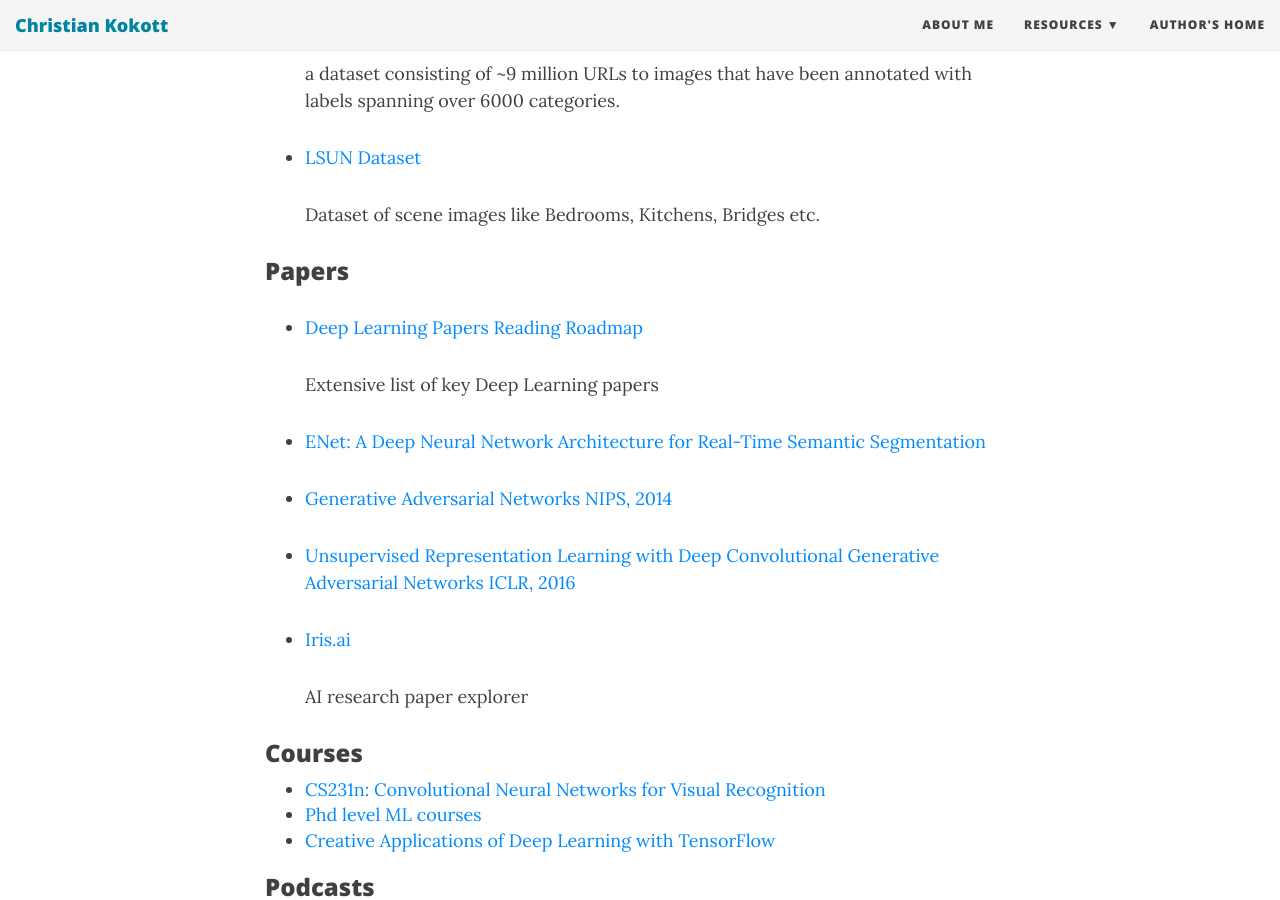
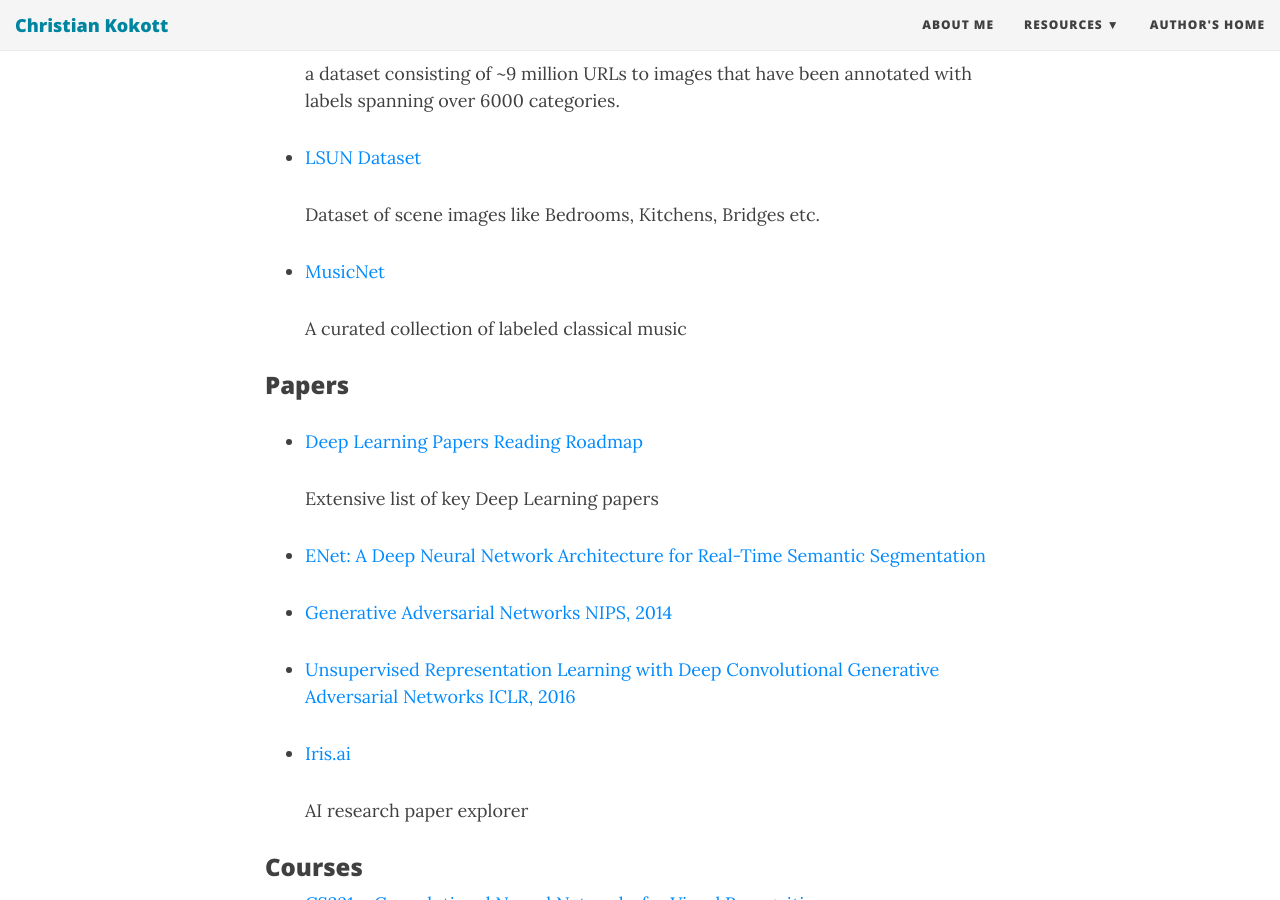
Before and after one commit to dotKokott/dotKokott.github.io, a Jekyll site: the page built from machinelearning.md, in a window 1280 px wide and 900 px high, scrolled down 1872 px. Built offline with Jekyll 4.4.1, drawn with Linux system fonts in a browser that asks for light colours; nearby versions of some CDN libraries.

Commit message:
Added MusicNet dataset

```diff
--- a/machinelearning.md
+++ b/machinelearning.md
@@ -58,6 +58,10 @@
 * [LSUN Dataset](http://www.yf.io/p/lsun)
 
   Dataset of scene images like Bedrooms, Kitchens, Bridges etc.
+
+* [MusicNet](http://homes.cs.washington.edu/~thickstn/musicnet.html)
+
+  A curated collection of labeled classical music
 
 ### Papers
 * [Deep Learning Papers Reading Roadmap](https://github.com/songrotek/Deep-Learning-Papers-Reading-Roadmap)
```
